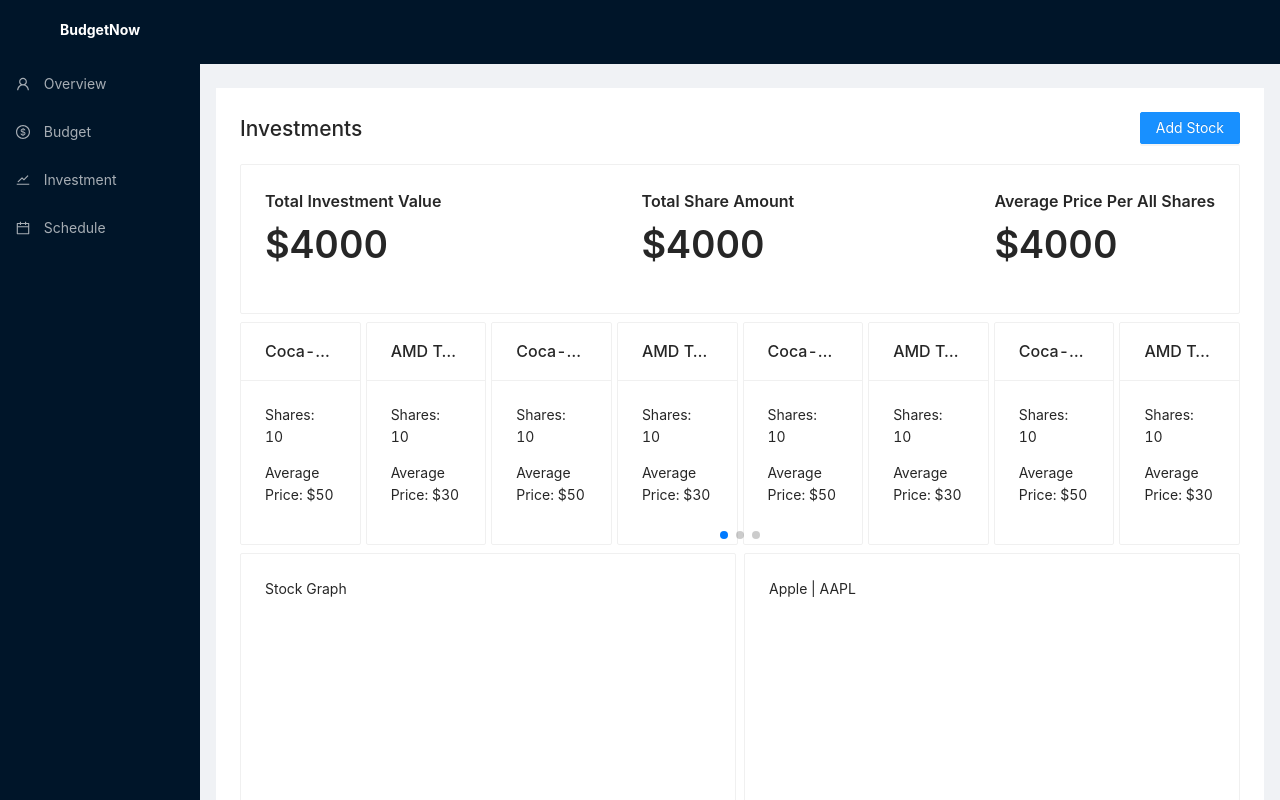
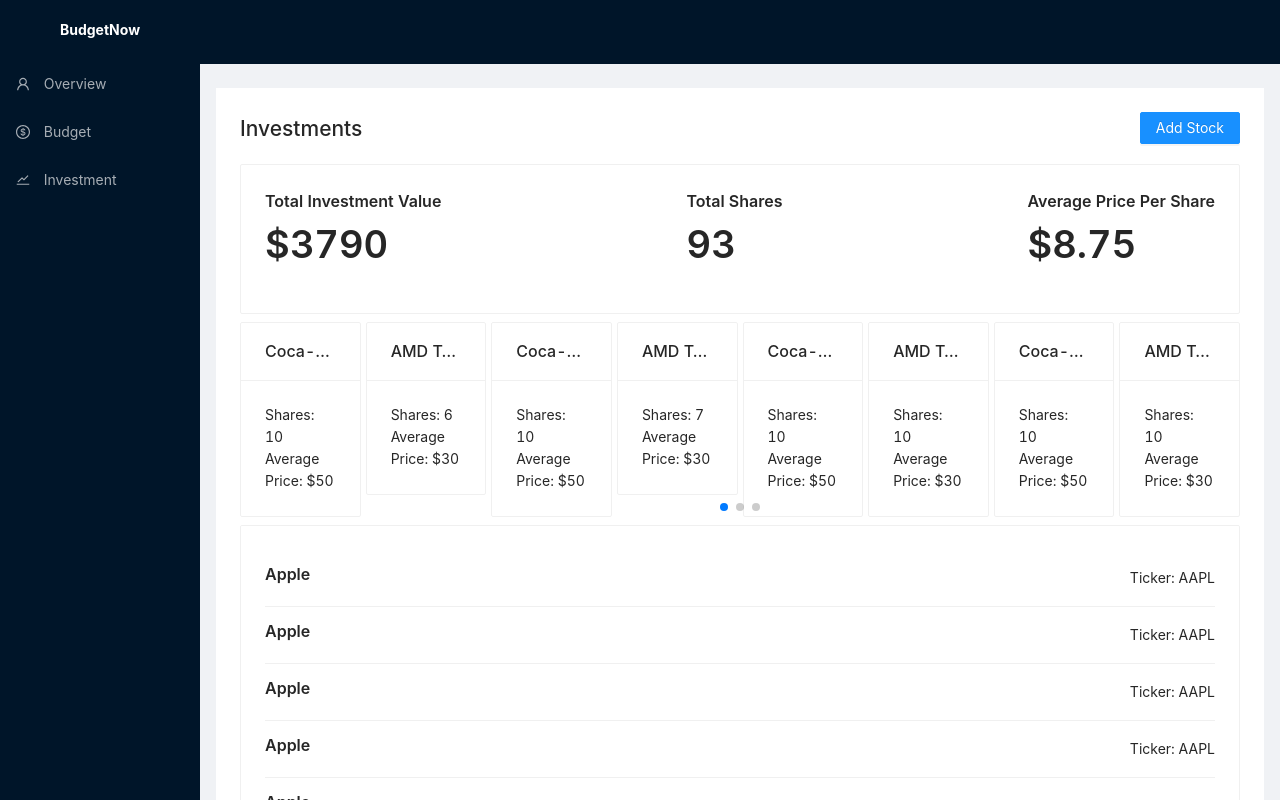
Before and after one commit to DavidHughesJr/budgetnow, a React (Create React App) app: page /investment in a window 1280 px wide. Shown: the top 800 px of the page. Built offline with nearby package versions, Linux system fonts and the light colour scheme.

Commit message:
news apis

```diff
--- a/src/App.js
+++ b/src/App.js
@@ -1,6 +1,6 @@
 import { Layout } from "antd";
 import React from "react";
-import { Overview, Budget, Investment, Schedule } from './components/pages/allPages'
+import { Overview, Budget, Investment } from './components/pages/allPages'
 import { Nav } from './components/layout/allLayout'
 import { Routes, Route } from "react-router-dom";
 import BudgetContextProvider from "./context/BudgetContextProvider";
@@ -36,7 +36,6 @@ const App = () => (
               <Route path="/" element={<Overview />} />
               <Route path="/budget" element={<Budget />} />
               <Route path="/investment" element={<Investment />} />
-              <Route path="/schedule" element={<Schedule />} />
             </Routes>
           </div>
         </Content>
--- a/src/components/events/CategoryForm.jsx
+++ b/src/components/events/CategoryForm.jsx
@@ -10,7 +10,6 @@ import { BudgetContext } from '../../context/BudgetContextProvider';
 
 const CategoryForm = ({ isShown, setIsShown, setIsCategory }) => {
 
-    const { categories } = useContext(BudgetContext)
     const { dispatch } = useContext(BudgetContext)
 
     const [name, setName] = useState('')
--- a/src/components/events/InvestmentForm.jsx
+++ b/src/components/events/InvestmentForm.jsx
@@ -23,7 +23,6 @@ const InvestmentForm = ({ isShown, setIsShown }) => {
     const [showSpin, setShowSpin] = useState(false)
     const [toWatchList, setToWatchList] = useState(false)
 
-    const { holdings } = useContext(InvestmentContext)
     const { dispatch } = useContext(InvestmentContext)
 
     useEffect(() => {
--- a/src/components/layout/Nav.jsx
+++ b/src/components/layout/Nav.jsx
@@ -1,7 +1,7 @@
 
 import { Layout, Menu } from 'antd';
 import React from 'react'
-import { CalendarOutlined, UserOutlined, StockOutlined, DollarOutlined } from '@ant-design/icons';
+import { UserOutlined, StockOutlined, DollarOutlined } from '@ant-design/icons';
 import { Link } from 'react-router-dom';
 
 const { Sider } = Layout;
@@ -25,9 +25,6 @@ const Nav = () => {
                         <Menu.Item icon={<StockOutlined />}>
                             <Link to='/investment'> Investment </Link>
                         </Menu.Item>
-                        <Menu.Item icon={<CalendarOutlined />}>
-                            <Link to='/schedule'> Schedule </Link>
-                        </Menu.Item>
                     </Menu>
         </Sider>
     )
--- a/src/components/pages/Budget.jsx
+++ b/src/components/pages/Budget.jsx
@@ -5,7 +5,6 @@ import IncomeForm from '../events/IncomeAndSavingsForm';
 import TransactionForm from '../events/TransactionForm';
 import CategoryForm from '../events/CategoryForm';
 import { BudgetContext } from '../../context/BudgetContextProvider'
-import { InvestmentContext } from '../../context/InvestmentContextProvider';
 import {
   Chart as ChartJS,
   CategoryScale,
--- a/src/components/pages/Investment.jsx
+++ b/src/components/pages/Investment.jsx
@@ -1,4 +1,4 @@
-import { Button, Card, Space, Typography } from 'antd'
+import { Button, Card, Space, Typography, List } from 'antd'
 import React, { useState, useContext } from 'react'
 import InvestmentForm from '../events/InvestmentForm'
 import { InvestmentContext } from '../../context/InvestmentContextProvider'
@@ -11,19 +11,17 @@ import 'swiper/css/pagination';
 
 const Investment = () => {
 
-
   const { Title } = Typography
   const { Text } = Typography
-
 
   const [isShown, setIsShown] = useState(false)
 
   const { holdings } = useContext(InvestmentContext)
   const { watchList } = useContext(InvestmentContext)
 
-
-
-  const holdingsAmount = holdings.reduce((acc, arr) => acc + arr.avgPrice * arr.shares, 0)
+  const totalInvestmentAmount = holdings.reduce((acc, arr) => acc + arr.avgPrice * arr.shares, 0)
+  const totalShares = holdings.reduce((acc, arr) => acc + arr.shares, 0)
+  const avgPricePer = holdings.reduce((acc, arr) => (acc + arr.avgPrice * arr.shares) / (acc + arr.shares), 0).toFixed(2)
 
 
   return (
@@ -42,15 +40,15 @@ const Investment = () => {
             <Space className='flex-between'>
               <div>
                 <Title level={5}> Total Investment Value </Title>
-                <Title style={{margin: 0}}> ${holdingsAmount} </Title>
+                <Title style={{margin: 0}}> ${totalInvestmentAmount} </Title>
               </div>
               <div>
-                <Title level={5}> Total Share Amount </Title>
-                <Title style={{ margin: 0 }}> ${holdingsAmount} </Title>
+                <Title level={5}> Total Shares </Title>
+                <Title style={{ margin: 0 }}> {totalShares} </Title>
               </div>
               <div>
-                <Title level={5}> Average Price Per All Shares </Title>
-                <Title style={{ margin: 0 }}> ${holdingsAmount} </Title>
+                <Title level={5}> Average Price Per Share </Title>
+                <Title style={{ margin: 0 }}> ${avgPricePer} </Title>
               </div>
             </Space>
           </Card>
@@ -75,10 +73,10 @@ const Investment = () => {
             >
             {
               holdings.map((item) =>
-              <SwiperSlide>
+              <SwiperSlide key={item.name}>
                 <Card hoverable={true} title={item.name}>
-                  <p> Shares: {item.shares} </p>
-                  <p> Average Price: ${item.avgPrice} </p>
+                  <Text> Shares: {item.shares} </Text>
+                  <Text> Average Price: ${item.avgPrice} </Text>
                   </Card>
                 </SwiperSlide>
               )
@@ -86,13 +84,18 @@ const Investment = () => {
             </Swiper>
           </div>
           <div className='investment-layout' >
-            <Card className='card-xl' hoverable={true}>
-              Stock Graph
-            </Card>
-            <Card className='card-large' hoverable={true}>
-              {
-                watchList.map((item) => <div> {item.name} | {item.symbol} </div>)
-              }
+            <Card className='card-large overflow-scroll' hoverable={true}>
+              <List itemLayout="horizontal"
+                dataSource={watchList}
+                renderItem={item => (
+                  <List.Item>
+                    <List.Item.Meta
+                      title={<Title level={5}> {item.name} </Title>}
+                    />
+                    <div> Ticker: {item.symbol} </div>
+                  </List.Item>
+                )}
+              />
             </Card>
           </div>
         </Space>
--- a/src/components/pages/Overview.jsx
+++ b/src/components/pages/Overview.jsx
@@ -1,29 +1,31 @@
-
-import { Card, Space, Calendar, Typography, Button, List, Col, Row } from 'antd'
+import { Card, Space, Typography, Button, List, Col, Row } from 'antd'
 import { PlusOutlined, CrownTwoTone, FireTwoTone, UpCircleTwoTone, DownCircleTwoTone } from '@ant-design/icons';
 import TransactionForm from '../events/TransactionForm';
-import React, { useState, useContext } from 'react'
+import React, { useState, useContext, useEffect } from 'react'
 import { BudgetContext } from '../../context/BudgetContextProvider';
 import { InvestmentContext } from '../../context/InvestmentContextProvider';
+import { fetchOverviewNews } from '../../api/apiConfig';
 
 
 const { Title } = Typography;
 const { Text } = Typography;
+const { Meta } = Card;
+
 const Overview = () => {
 
     const [isShown, setIsShown] = useState(false)
     const handlePopup = event => {
         setIsShown(true)
     }
-    const onPanelChange = (value, mode) => {
-        console.log(value.format('YYYY-MM-DD'), mode);
-    };
     const { budget } = useContext(BudgetContext)
     const { transactions } = useContext(BudgetContext)
     const { categories } = useContext(BudgetContext)
 
     const { holdings } = useContext(InvestmentContext)
-    const { retirement } = useContext(InvestmentContext)
+    const { watchList } = useContext(InvestmentContext)
+
+    const [tips, setTips] = useState([])
+
 
     const totals = [
         { budget: budget[0].amount + budget[1].amount },
@@ -44,6 +46,19 @@ const Overview = () => {
         { text: 'Budgeted', amount: totals[2].categories },
     ]
 
+    useEffect(() => {
+
+        const budgetTips = async () => {
+            const getTips = await fetchOverviewNews()
+            setTips(getTips)
+        }
+      budgetTips()
+    }, [])
+
+
+    console.log(tips.value)
+
+
 
 
     return (
@@ -54,7 +69,7 @@ const Overview = () => {
                     <TransactionForm isShown={isShown} setIsShown={setIsShown} />
                 )}
                 <div className={!isShown ? 'layout' : 'layout popup-background'}>
-                    <Space direction='vertical'>
+                    <Space direction="vertical">
                         <Card className='card-medium' title="Latest Transactions" hoverable={true} extra={<Button onClick={handlePopup} type="primary" size="small"> <PlusOutlined /> </Button>}>
                             <List itemLayout="horizontal"
                                 dataSource={transactions.slice(transactions.length - 3).reverse()}
@@ -80,9 +95,11 @@ const Overview = () => {
                                 )}
                             />
                         </Card>
-                        <Card className='card-small' title="Top Categories" hoverable={true} >
+                    </Space>
+                    <Space direction="vertical">
+                        <Card className='card-medium' title="Top Categories" hoverable={true} >
                             <List itemLayout="horizontal"
-                                dataSource={categories.sort((a, b) => b.limit - a.limit).slice(0, 3)}
+                                dataSource={categories.sort((a, b) => b.limit - a.limit).slice(0, 4)}
                                 renderItem={item => (
                                     <List.Item style={{ padding: 5 }}>
                                         <Text> {item.name}</Text>
@@ -91,8 +108,6 @@ const Overview = () => {
                                 )}
                             />
                         </Card>
-                    </Space>
-                    <Space direction='vertical'>
                         <Card className='card-medium' title="Net Worth" hoverable={true}>
                             <Row gutter={[16, 16]}>
                                 {
@@ -110,6 +125,8 @@ const Overview = () => {
                                 }
                             </Row>
                         </Card>
+                    </Space >
+                        <Space direction="vertical">
                         <Card className='card-medium' title="Investment" hoverable={true}>
                             <div className='flex-list'>
                                 <List
@@ -119,19 +136,33 @@ const Overview = () => {
                                 />
                             </div>
                         </Card>
-                        <Card className='card-small' title="Retirement" hoverable={true}>
-                            <List
-                                size="small"
-                                dataSource={retirement.slice(0, 4)}
-                                renderItem={item => <List.Item>{item.name} | {item.symbol}</List.Item>}
+                        <Card className='card-medium' title="Watchlist" hoverable={true}>
+                            <List itemLayout="horizontal"
+                                dataSource={watchList.slice(0, 4)}
+                                renderItem={item => (
+                                    <List.Item style={{ padding: 5 }}>
+                                        <Text> {item.name}</Text>
+                                        <Text> Ticker {item.symbol}</Text>
+                                    </List.Item>
+
+                                )}
                             />
                         </Card>
                     </Space>
-                    <Space direction='vertical'>
-                        <Calendar className='card-calendar' fullscreen={false} onPanelChange={onPanelChange} />
-                        <Card className='card-large' title="Agenda" hoverable={true} >
-                            <Text> Test </Text>
-                        </Card>
+                    <Space>
+                        {
+                            tips?.value?.map(data => (
+                                <Card
+                                    hoverable
+                                    style={{
+                                        width: 240,
+                                    }}
+                                    cover={<img alt="example" src="https://os.alipayobjects.com/rmsportal/QBnOOoLaAfKPirc.png" />}
+                                >
+                                    <Meta title="Europe Street beat" description="www.instagram.com" />
+                                </Card>
+                            ))
+                        }
                     </Space>
                 </div>
             </div>
--- a/src/components/pages/allPages.js
+++ b/src/components/pages/allPages.js
@@ -1,4 +1,3 @@
 export { default as Budget } from './Budget'
 export { default as Investment } from './Investment'
 export { default as Overview } from './Overview'
-export { default as Schedule } from './Schedule'
--- a/src/context/InvestmentContextProvider.js
+++ b/src/context/InvestmentContextProvider.js
@@ -28,9 +28,9 @@ const HoldingsReducer = (state, action) => {
 const initialState = {
     holdings: [
         { id: uuid(), name: 'Coca-Cola', symbol: 'AMD', shares: 10, avgPrice: 50.00 },
-        { id: uuid(), name: 'AMD Tech', symbol: 'KO', shares: 10, avgPrice: 30.00 },
+        { id: uuid(), name: 'AMD Tech', symbol: 'KO', shares: 6, avgPrice: 30.00 },
         { id: uuid(), name: 'Coca-Cola', symbol: 'AMD', shares: 10, avgPrice: 50.00 },
-        { id: uuid(), name: 'AMD Tech', symbol: 'KO', shares: 10, avgPrice: 30.00 },
+        { id: uuid(), name: 'AMD Tech', symbol: 'KO', shares: 7, avgPrice: 30.00 },
         { id: uuid(), name: 'Coca-Cola', symbol: 'AMD', shares: 10, avgPrice: 50.00 },
         { id: uuid(), name: 'AMD Tech', symbol: 'KO', shares: 10, avgPrice: 30.00 },
         { id: uuid(), name: 'Coca-Cola', symbol: 'AMD', shares: 10, avgPrice: 50.00 },
@@ -39,11 +39,15 @@ const initialState = {
         { id: uuid(), name: 'AMD Tech', symbol: 'KO', shares: 10, avgPrice: 30.00 },
     ],
     watchList: [
-        { id: uuid(), name: 'Apple', symbol: ' AAPL' }
+        { id: uuid(), name: 'Apple', symbol: ' AAPL' },
+        { id: uuid(), name: 'Apple', symbol: ' AAPL' },
+        { id: uuid(), name: 'Apple', symbol: ' AAPL' },
+        { id: uuid(), name: 'Apple', symbol: ' AAPL' },
+        { id: uuid(), name: 'Apple', symbol: ' AAPL' },
+        { id: uuid(), name: 'Apple', symbol: ' AAPL' },
+        { id: uuid(), name: 'Apple', symbol: ' AAPL' },
+        { id: uuid(), name: 'Apple', symbol: ' AAPL' },
     ],
-    retirement: [
-        { id: uuid(), name: 'Fidelity 500 Index Fund', symbol: 'FXAIX' }
-    ]
 }
 
 export const InvestmentContext = createContext()
```
Also changed, not shown: src/api/apiConfig.js (+17 -3 lines), src/components/pages/Schedule.jsx (deleted, +0 -66 lines).
